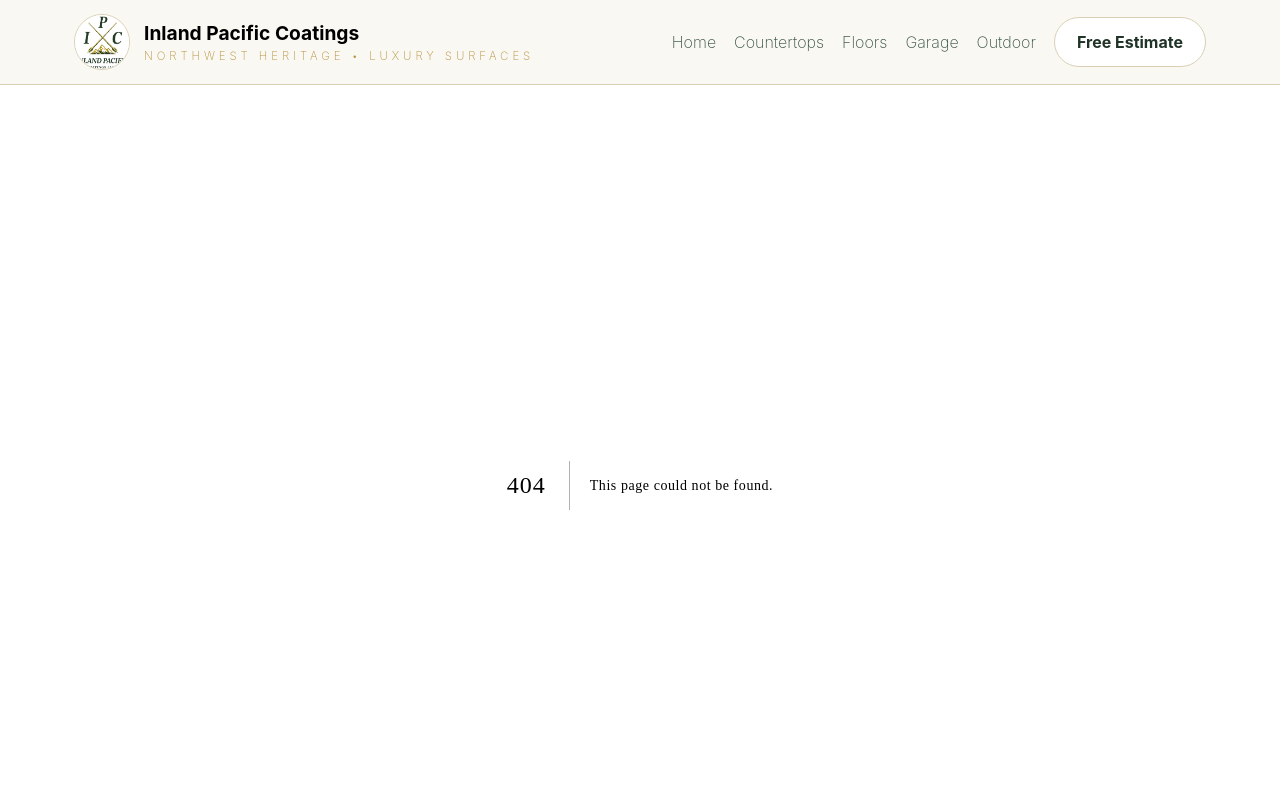
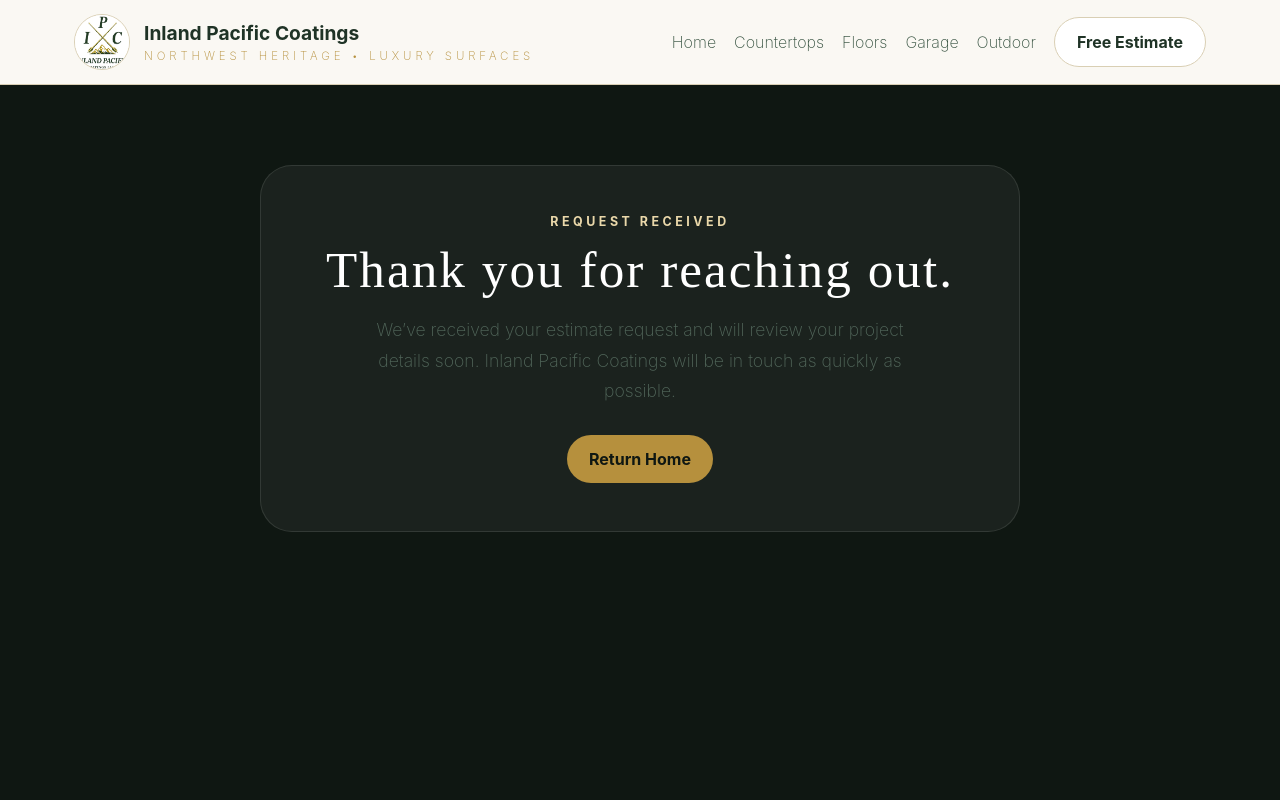
Before and after one commit to Kray93/Inland-Pacific-Coatings, a Next.js app: page /thank-you in a window 1280 px wide. Before the commit this address had no page. Shown: the top 800 px of the page. Built offline with nearby package versions, Linux system fonts and the light colour scheme; a web font is replaced by a local one.

Commit message:
Create page.tsx

```diff
--- /dev/null
+++ b/app/thank-you/page.tsx
@@ -0,0 +1,60 @@
+import Link from "next/link";
+import type { Metadata } from "next";
+
+export const metadata: Metadata = {
+  title: "Thank You | Inland Pacific Coatings",
+  description:
+    "Thank you for contacting Inland Pacific Coatings. We’ve received your estimate request and will be in touch soon.",
+};
+
+export default function ThankYouPage() {
+  return (
+    <main className="section dark-section">
+      <div className="container">
+        <div
+          className="form-wrap"
+          style={{
+            maxWidth: 760,
+            margin: "0 auto",
+            textAlign: "center",
+            padding: "48px 32px",
+          }}
+        >
+          <div className="eyebrow" style={{ color: "var(--gold-soft)" }}>
+            Request Received
+          </div>
+
+          <h1 style={{ marginTop: 14 }}>
+            Thank you for reaching out.
+          </h1>
+
+          <p
+            className="lead"
+            style={{
+              marginTop: 18,
+              maxWidth: 580,
+              marginLeft: "auto",
+              marginRight: "auto",
+            }}
+          >
+            We’ve received your estimate request and will review your project
+            details soon. Inland Pacific Coatings will be in touch as quickly as
+            possible.
+          </p>
+
+          <div
+            style={{
+              marginTop: 28,
+              display: "flex",
+              justifyContent: "center",
+            }}
+          >
+            <Link href="/" className="btn btn-primary">
+              Return Home
+            </Link>
+          </div>
+        </div>
+      </div>
+    </main>
+  );
+}
```
